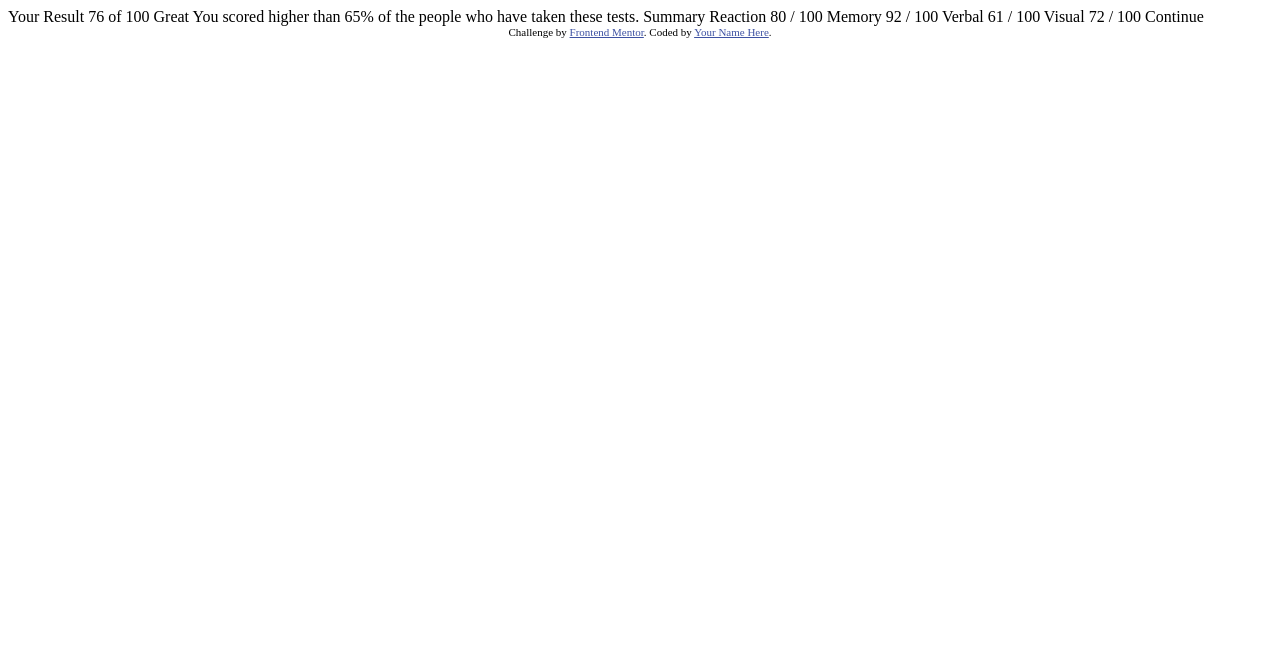
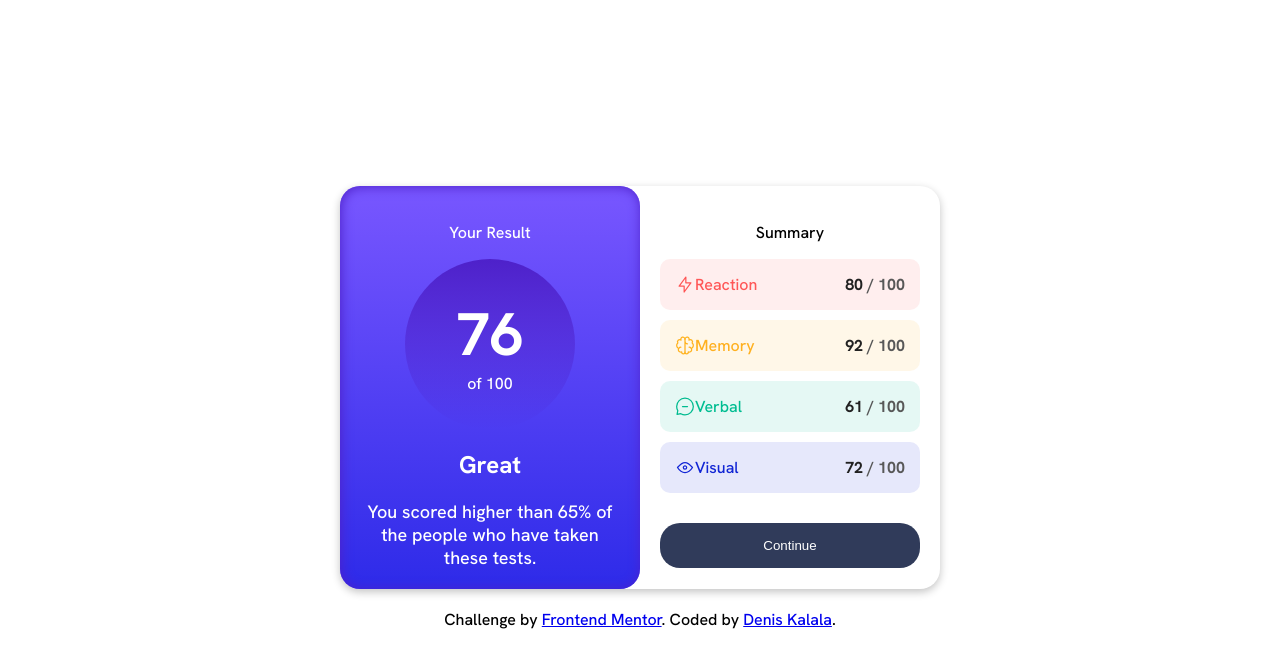
Before and after one commit to DMKALALA/Results-summary-component, a plain HTML site: page index.html in a window 1280 px wide. Drawn offline with Linux system fonts and the light colour scheme.

Commit message:
The file is ready

```diff
--- a/index.html
+++ b/index.html
@@ -5,43 +5,99 @@
   <meta name="viewport" content="width=device-width, initial-scale=1.0"> <!-- displays site properly based on user's device -->
 
   <link rel="icon" type="image/png" sizes="32x32" href="./assets/images/favicon-32x32.png">
-
+  <link rel="stylesheet" href="style.css">
   <title>Frontend Mentor | Results summary component</title>
-
-  <!-- Feel free to remove these styles or customise in your own stylesheet 👍 -->
-  <style>
-    .attribution { font-size: 11px; text-align: center; }
-    .attribution a { color: hsl(228, 45%, 44%); }
-  </style>
+    <link rel="preconnect" href="https://fonts.googleapis.com" />
+    <link rel="preconnect" href="https://fonts.gstatic.com" crossorigin />
+    <link
+      href="https://fonts.googleapis.com/css2?family=Hanken+Grotesk:wght@500;700;800&display=swap"
+      rel="stylesheet"
+    />
+  <link rel="stylesheet" href="style.css" />
 </head>
 <body>
+  <main class="content">
+    <div class="left-container">
+      <p class="heading">Your Result</p>
+      <div class="score-box">
+        <span class="big-score">76</span>
+        <span class="small-score">of 100</span>
 
-  Your Result
-  76
-  of 100
+      </div>
 
-  Great
-  You scored higher than 65% of the people who have taken these tests.
+      <h2>Great</h2>
 
-  Summary
+      <span class="text">You scored higher than 65% of the people who have taken these tests.</span>
 
-  Reaction
-  80 / 100
+    </div>
 
+
+
+    <div class="right-container">
+      <p class="heading">Summary</p>
+
+      <div class="Reaction">
+        <div class="score-con">
+          <img src="./assets/images/icon-reaction.svg" alt="Reaction">
+          <span> Reaction</span>
+        </div>
+
+        <span class="black-text"> 80 <span class="grey-text">/ 100</span></span>
+
+      </div>
+      <div class="Memory">
+        <div class="score-con">
+          <img src="./assets/images/icon-memory.svg" alt="Memory">
+          <span>
             Memory
-  92 / 100
+          </span>
+        </div>
 
+        <span class="black-text"> 92 <span class="grey-text">/ 100</span></span>
+
+      </div>
+
+      <div class="Verbal">
+        <div class="score-con">
+          <img src="./assets/images/icon-verbal.svg" alt="Verbal">
+          <span>
             Verbal
-  61 / 100
+          </span>
+        </div>
 
+        <span class="black-text"> 61 <span class="grey-text">/ 100</span></span>
+
+      </div>
+
+      <div class="Visual">
+        <div class="score-con">
+          <img src="./assets/images/icon-visual.svg" alt="Visual">
+          <span>
             Visual
-  72 / 100
+          </span>
+        </div>
 
+        <span class="black-text"> 72 <span class="grey-text">/ 100</span></span>
+
+      </div>
+
+
+
+      <button class="Continue">
         Continue
+      </button>
 
+
+    </div>
+
+  </main>
+
+  <footer>
     <div class="attribution">
     Challenge by <a href="https://www.frontendmentor.io?ref=challenge" target="_blank">Frontend Mentor</a>.
-    Coded by <a href="#">Your Name Here</a>.
+    Coded by <a href="https://github.com/DMKALALA/Results-summary-component">Denis Kalala</a>.
     </div>
+  </footer>
+
 </body>
 </html>
--- /dev/null
+++ b/style.css
@@ -0,0 +1,167 @@
+
+
+body{
+    display: flex;
+    justify-content: center;
+    align-items: center;
+    flex-direction: column;
+    min-height: 100vh;
+    gap: 20px;
+    font-family: "Hanken Grotesk", sans-serif;
+
+}
+
+.content{
+    display: flex;
+    width: 600px;
+    justify-content: center;
+    border-radius: 20px;
+    text-align: center;
+    box-shadow: 0px 3px 8px  rgb(0, 0, 0, 0.24);
+}
+
+.left-container{
+    color: hsl(0, 0%, 100%);
+    box-shadow: inset 1px 1px 12px 0px hsla(256, 72%, 46%, 1);
+    padding: 20px;
+    width: 50%;
+    border-radius: 20px;
+    background: linear-gradient(hsl(252, 100%, 67%),hsl(241, 81%, 54%));
+    display: flex;
+    flex-direction: column;
+    justify-content: space-between;
+}
+
+.right-container{
+    width: 50%;
+    padding: 20px;
+}
+
+.score-box{
+    padding: 50px;
+    width: 70px;
+    height: 70px;
+    border-radius: 100%;
+    display: flex;
+    flex-direction: column;
+    justify-content: center;
+    align-items: center;
+    margin: 0 auto;
+    background: linear-gradient(hsla(256, 72%, 46%, 1),hsla(241, 72%, 46%, 0));
+
+}
+
+.big-score{
+
+    color: hsl(0, 0%, 100%);
+    font-weight: bold;
+    font-size: 60px;
+}
+
+.score-con{
+    display: flex;
+
+
+}
+
+.Reaction{
+    display: flex;
+    justify-content: space-between;
+    background-color: hsl(0, 100%, 67%, 0.1);
+    color: hsl(0, 100%, 67%);
+    margin-bottom: 10px;
+    padding: 15px;
+    border-radius: 10px;
+}
+
+.Memory{
+    display: flex;
+    justify-content: space-between;
+    background-color: hsl(39, 100%, 56%, 0.1);
+    color: hsl(39, 100%, 56%);
+    margin-bottom: 10px;
+    padding: 15px;
+    border-radius: 10px;
+}
+
+.Verbal{
+    display: flex;
+    justify-content: space-between;
+    background-color: hsl(166, 100%, 37%, 0.1);
+    color: hsl(166, 100%, 37%);
+    margin-bottom: 10px;
+    padding: 15px;
+    border-radius: 10px;
+}
+
+.Visual{
+    display: flex;
+    justify-content: space-between;
+    background-color: hsl(234, 85%, 45%, 0.1);
+    color: hsl(234, 85%, 45%);
+    padding: 15px;
+    border-radius: 10px;
+
+}
+
+.Continue{
+  margin-top: 30px;
+  padding: 15px 30px;
+  border: none;
+  color: white;
+  outline: none;
+  background-color: hsl(224, 30%, 27%);
+  width: 100%;
+  border-radius: 20px;
+}
+
+
+
+
+.grey-text {
+    color: rgba(87, 87, 87, 0.992);
+}
+
+.black-text {
+    color: hsl(0, 0%, 13%);
+    font-weight: bold;
+}
+
+.text{
+    font-size: 18px;
+}
+
+.Continue:hover{
+    background: linear-gradient(hsl(241, 82%, 52%),hsla(194, 70%, 49%, 0.4));
+    color: hsl(0, 0%, 0%);
+}
+
+@media screen and (max-width:600px) {
+    body {
+        align-items: flex-start;
+        background-color: white;
+      }
+      .content{
+        box-shadow: none;
+      }
+      .content {
+        flex-direction: column;
+      }
+      .left-container {
+        border-radius: 20px;
+        width: 100%;
+      }
+      .left-container .text{
+        width: 250px;
+      }
+      .right-container{
+        border-radius: 20px;
+        width: 100%;
+      }
+
+      .text{
+        display: flex;
+        align-self: center;
+      }
+
+}
```
Lines whose indentation alone changed are shown as unchanged.
